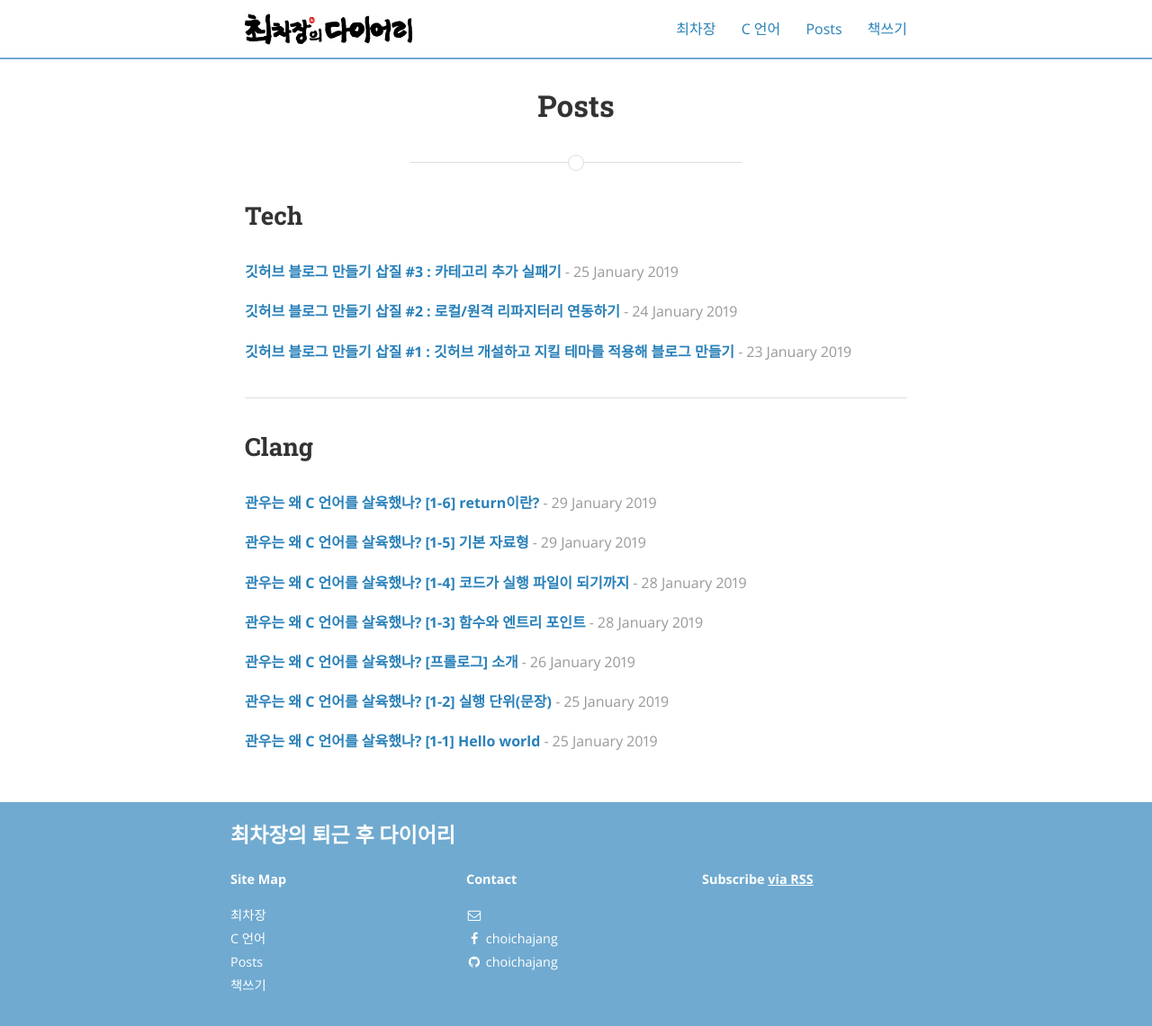
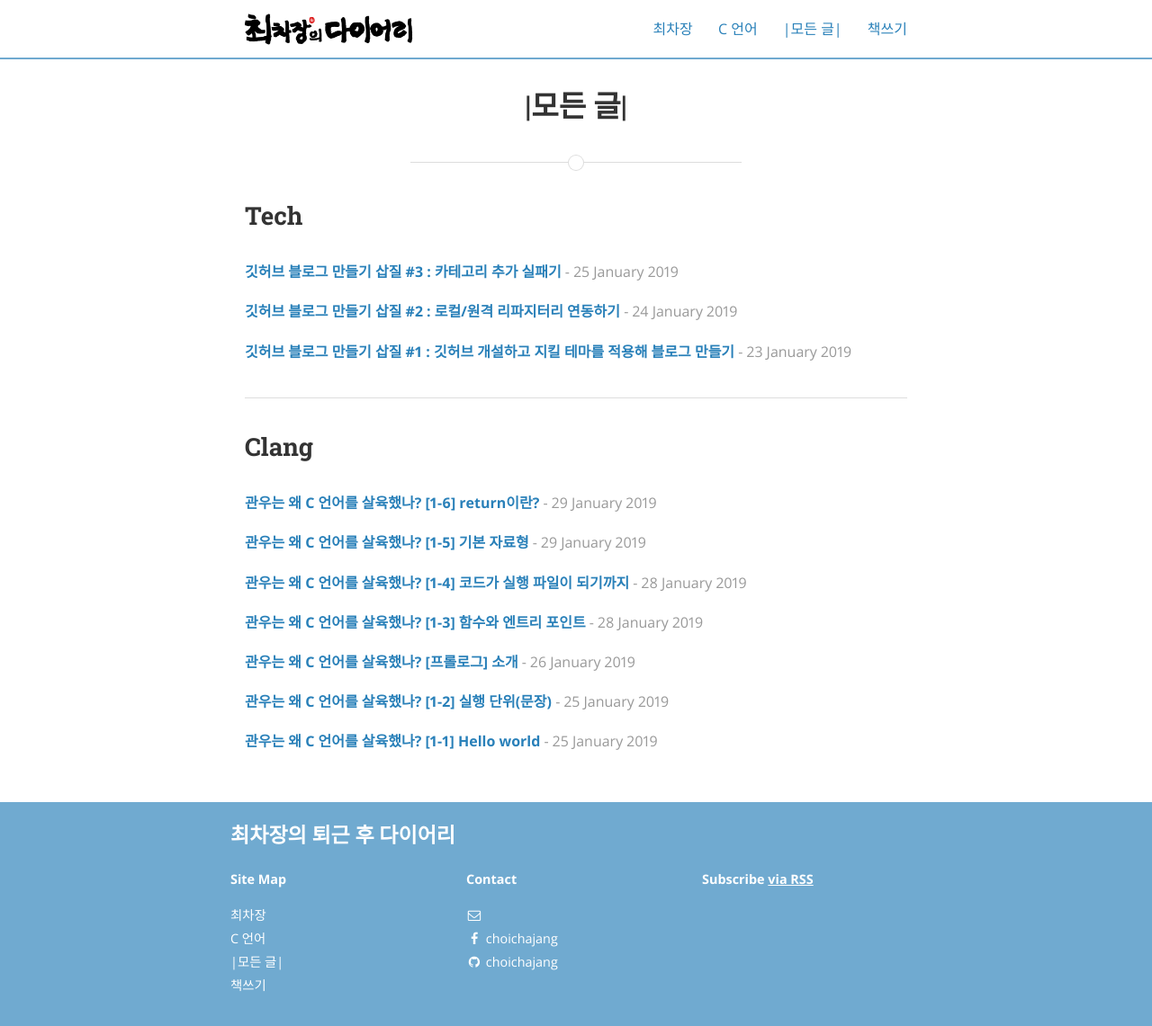
Before and after one commit to hwchoi2009/choichajang.github.io, a Jekyll site: the page built from posts.html, in a window 1280 px wide. Shown: the whole page at 90% size. Built offline with Jekyll 4.4.1, drawn with Linux system fonts in a browser that asks for light colours; nearby versions of some CDN libraries.

Commit message:
Update posts.html

```diff
--- a/posts.html
+++ b/posts.html
@@ -1,6 +1,6 @@
 ---
 layout: page
-title: "Posts"
+title: "|모든 글|"
 permalink: /posts/
 ---
 
```
